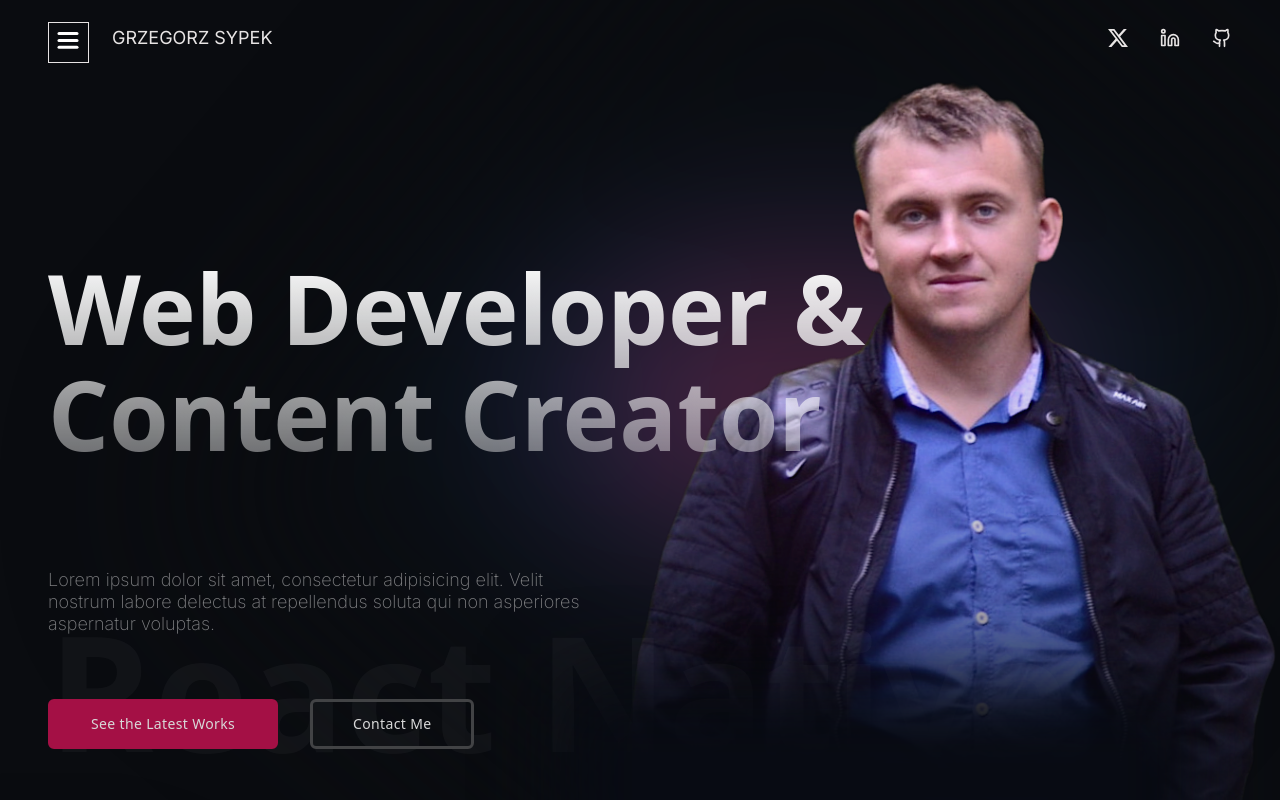
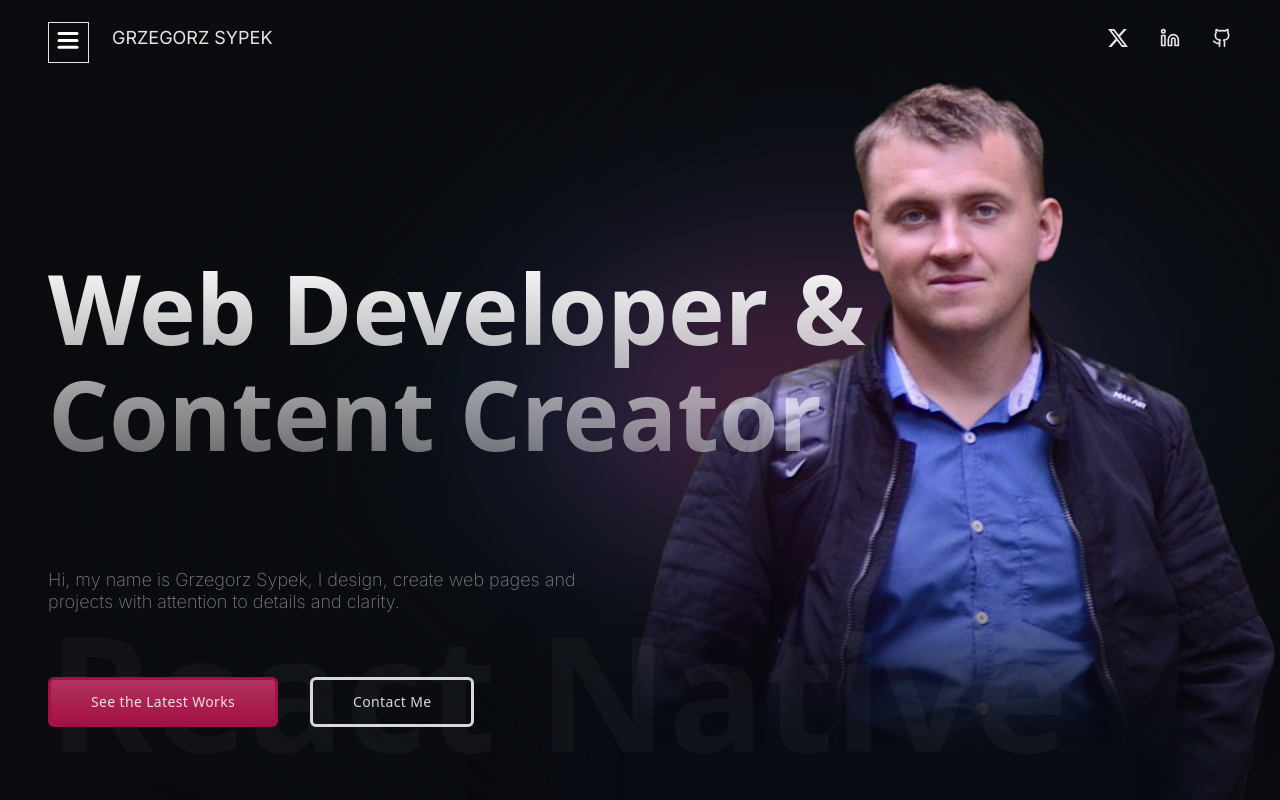
Before and after one commit to gregsypek/portfolio_v4, a React (Vite) app: page / in a window 1280 px wide. Shown: the top 800 px of the page. Built offline with nearby package versions, Linux system fonts and the light colour scheme; no server answers.

Commit message:
add gradients to buttons

```diff
--- a/src/components/Button.jsx
+++ b/src/components/Button.jsx
@@ -3,15 +3,15 @@ import { Link } from "react-router-dom";
 function Button({ disabled, children, to, type, onClick }) {
 	const base =
 		"inline-block text-xs md:text-sm rounded-md font-light xl:font-normal tracking-wide transition-colors duration-300 focus:outline-none focus:ring  focus:ring-offset-1 disabled:opacity-50 disabled:cursor-not-allowed  ";
-	const normal = base + "px-4 py-2.5 md:px-8 xl:py-3 xl:px-10 border ";
+	const normal = base + "px-4 py-2.5 md:px-8 xl:py-3 xl:px-10 border";
 
 	const styles = {
 		red:
 			normal +
-			"text-light-grey bg-primary-red hover:bg-dark-red border-[3px] hover:border-light-red  focus:ring border-primary-red ",
+			"text-light-grey bg-red-gradient hover:bg-dark-red border-[3px] hover:border-light-red focus:ring border-primary-red ",
 		blue:
 			normal +
-			"text-light-grey bg-tertiary-blue border-[3px] hover:border-light-blue  focus:ring border-tertiary-blue ",
+			"text-light-grey bg-blue-gradient border-[3px] hover:border-light-blue focus:ring border-tertiary-blue ",
 
 		empty:
 			normal +
--- a/src/components/Project.jsx
+++ b/src/components/Project.jsx
@@ -142,7 +142,7 @@ function Project({ project }) {
 										size={32}
 										stroke="#e8cbcb"
 										strokeWidth="1"
-										className="group-hover:stroke-primary-red"
+										className="group-hover:stroke-white"
 									/>
 								</span>
 							</a>
--- a/src/index.css
+++ b/src/index.css
@@ -26,7 +26,7 @@ body {
 	}
 
 	.input {
-		@apply appearance-none bg-transparent border-none w-full text-gray mr-3 py-1 px-2 leading-tight focus:outline-none;
+		@apply w-full px-2 py-1 mr-3 leading-tight bg-transparent border-none appearance-none text-gray focus:outline-none;
 	}
 
 	.slidingText {
@@ -45,7 +45,7 @@ body {
 
 @layer utilities {
 	.section {
-		@apply py-16 md:py-20 lg:py-24 px-4 md:px-8 lg:px-12;
+		@apply px-4 py-16 md:py-20 lg:py-24 md:px-8 lg:px-12;
 	}
 	.section-x {
 		@apply px-4 md:px-8 lg:px-12;
@@ -63,51 +63,51 @@ body {
 	}
 
 	.padding-y {
-		@apply sm:py-24 py-12 2xl:py-36;
+		@apply py-12 sm:py-24 2xl:py-36;
 	}
 
 	.padding-l {
-		@apply sm:pl-16 pl-8;
+		@apply pl-8 sm:pl-16;
 	}
 
 	.padding-r {
-		@apply sm:pr-16 pr-8;
+		@apply pr-8 sm:pr-16;
 	}
 
 	.padding-t {
-		@apply sm:pt-24 pt-12;
+		@apply pt-12 sm:pt-24;
 	}
 
 	.padding-b {
-		@apply sm:pb-24 pb-12;
+		@apply pb-12 sm:pb-24;
 	}
 	.section-header {
 		@apply text-4xl md:text-[68px] lg:text-8xl font-extrabold  bg-text-gradient bg-clip-text text-transparent;
 	}
 
 	.section-title {
-		@apply font-inter leading-normal text-2xl lg:text-3xl;
+		@apply text-2xl leading-normal font-inter lg:text-3xl;
 	}
 	.info-text {
-		@apply font-inter text-slate-gray text-lg leading-7;
+		@apply text-lg leading-7 font-inter text-slate-gray;
 	}
 	.paragraph {
-		@apply font-inter leading-normal text-xs sm:text-sm md:text-lg  font-extralight;
+		@apply text-xs leading-normal font-inter sm:text-sm md:text-lg font-extralight;
 	}
 	.about-gradient {
-		@apply before:absolute before:inset-0  before:bg-gradient2 before:w-full before:h-full before:bg-no-repeat before:bg-center before:bg-contain before:pointer-events-none before:z-10;
+		@apply before:absolute before:inset-0 before:bg-gradient2 before:w-full before:h-full before:bg-no-repeat before:bg-center before:bg-contain before:pointer-events-none before:z-10;
 	}
 	.lines-gradient {
-		@apply before:absolute before:inset-0 z-10 before:bg-lines before:w-full before:h-full before:bg-no-repeat before:bg-center before:bg-cover before:pointer-events-none before:z-10 before:-translate-y-1/3;
+		@apply z-10 before:absolute before:inset-0 before:bg-lines before:w-full before:h-full before:bg-no-repeat before:bg-center before:bg-cover before:pointer-events-none before:z-10 before:-translate-y-1/3;
 	}
 	.skills-gradient {
 		@apply before:absolute before:inset-0 before:-translate-x-[30%] before:-translate-y-[30%] before:bg-gradient3 before:w-full before:h-full before:bg-no-repeat before:bg-center before:bg-cover before:pointer-events-none before:z-10;
 	}
 	.hero-gradient {
-		@apply before:absolute before:inset-0 before:bg-gradient before:w-full before:h-full  before:bg-no-repeat before:bg-center before:bg-cover before:pointer-events-none before:z-10;
+		@apply before:absolute before:inset-0 before:bg-gradient before:w-full before:h-full before:bg-no-repeat before:bg-center before:bg-cover before:pointer-events-none before:z-10;
 	}
 	.about-paragraph {
-		@apply text-base lg:text-xl xl:text-2xl xl:leading-normal text-gray leading-tight z-20 relative;
+		@apply relative z-20 text-base leading-tight lg:text-xl xl:text-2xl xl:leading-normal text-gray;
 	}
 
 	.about-square1 {
--- a/src/sections/About.jsx
+++ b/src/sections/About.jsx
@@ -1,7 +1,8 @@
 import { Link as ScrollLink } from "react-scroll";
 import Button from "../components/Button";
-import { motion } from "framer-motion";
+import { motion, useInView } from "framer-motion";
 import { aboutInfo } from "../constants";
+import { useRef } from "react";
 
 const textVariants = {
 	initial: {
@@ -13,12 +14,16 @@ const textVariants = {
 		opacity: 1,
 		transition: {
 			duration: 1,
-			staggerChildren: 0.1,
+			staggerChildren: 0.2,
 		},
 	},
 };
 
 const About = () => {
+	const ref = useRef();
+
+	const isInView = useInView(ref, { threshold: 0.5 });
+
 	return (
 		<div className="max-container before:-translate-x-[15%] before:-translate-y-[30%] lg:before:-translate-x-[40%] relative about-gradient">
 			<div className="inline-block border-2 border-white rounded-md aspect-square md:hidden">
@@ -26,7 +31,7 @@ const About = () => {
 					About <br /> Me
 				</h1>
 			</div>
-			<div className="flex  flex-col my-auto max-md:my-2 max-md:space-y-5  md:grid gap-[3vw] md:gap-[1.5vw] lg:gap-[2vw] ">
+			<div className="flex flex-col my-auto max-md:my-2 max-md:space-y-5  md:grid gap-[3vw] md:gap-[1.5vw] lg:gap-[2vw]">
 				{/* SQUARE 1  */}
 				<div className="about-square1">
 					<h1 className="text-[36px] sm:text-[48px] md:text-[68px] sm:leading-none xl:text-8xl leading-10 font-bold bg-text-gradient bg-clip-text text-transparent relative z-20 text-left align-middle p-4 translate-x-10  ">
@@ -40,7 +45,9 @@ const About = () => {
 					<motion.p
 						variants={textVariants}
 						initial="initial"
-						animate="animate"
+						animate={isInView ? "animate" : "initial"}
+						whileInView="animate"
+						ref={ref}
 						key={info.id}
 						className={`${info.className} text-dark-grey`}
 					>
--- a/src/sections/Hero.jsx
+++ b/src/sections/Hero.jsx
@@ -48,10 +48,9 @@ const Hero = () => {
 				<motion.h1 className="text-[48px] sm:text-[60px] md:text-[80px] sm:leading-none xl:text-8xl  leading-10 font-bold bg-text-gradient bg-clip-text text-transparent relative z-20  text-left align-middle">
 					Web Developer & <br /> Content Creator
 				</motion.h1>
-				<motion.p className="text-sm md:paragraph text-dark-grey mt-6 xl:mt-[86px] md:w-3/5  w-2/3 relative z-20 leading-tight text-left">
-					Lorem ipsum dolor sit amet, consectetur adipisicing elit. Velit
-					nostrum labore delectus at repellendus soluta qui non asperiores
-					aspernatur voluptas.
+				<motion.p className="text-sm md:paragraph text-dark-grey mt-6 xl:mt-[86px] md:w-3/5 w-2/3 relative z-20 leading-tight text-left">
+					Hi, my name is Grzegorz Sypek, I design, create web pages and projects
+					with attention to details and clarity.
 				</motion.p>
 				<motion.div className="relative z-20 flex flex-wrap items-start justify-start gap-8 mt-6 xl:mt-12 max-lg:flex-col">
 					<ScrollLink
@@ -81,7 +80,7 @@ const Hero = () => {
 				/>
 			</div>
 			<div
-				className="z-0 slidingText padding-x"
+				className="z-10 slidingText padding-x"
 				style={{ pointerEvents: "none" }} ///no interactions needed -  hide behind buttons/
 			>
 				<SlidingText skills={skills} currentSkillIndex={currentSkillIndex} />
--- a/src/sections/Projects.jsx
+++ b/src/sections/Projects.jsx
@@ -2,7 +2,7 @@ import { projects } from "../constants";
 import Project from "../components/Project";
 const Projects = () => {
 	return (
-		<div className="max-container margin-y  h-full flex flex-col relative z-20">
+		<div className="relative z-20 flex flex-col h-full max-container margin-y">
 			<h1 className="section-header ">My Websites & Apps</h1>
 			{projects.map((project, index) => (
 				<div key={project.id}>
--- a/tailwind.config.js
+++ b/tailwind.config.js
@@ -23,7 +23,7 @@ export default {
 				"light-red": "#c36a89",
 				"secondary-violet": "#892066",
 				"tertiary-blue": "#18457C",
-				"light-blue": "#2471ce",
+				"light-blue": "#186cd3",
 				"primary-dark": "#0A0C10",
 				"light-dark": "#424345",
 				"dark-grey": "#7d7e80",
@@ -52,6 +52,8 @@ export default {
 					"linear-gradient(to bottom, hsl(296, 31%, 17%,1) 20%, rgba(94, 63, 96, 0) 100%, rgba(10, 12, 16,100%) 100%)",
 				"background-form":
 					"linear-gradient(to bottom, rgb(88, 50, 74, 40%) 0%, rgb(94, 63, 96, 0) 100%, rgb(10, 12, 16, 1) 100%)",
+				"red-gradient": "linear-gradient(180deg, #b0335e, #A41045)",
+				"blue-gradient": "linear-gradient(180deg, #2471ce, #18457C)",
 			},
 
 			stroke: {
```
